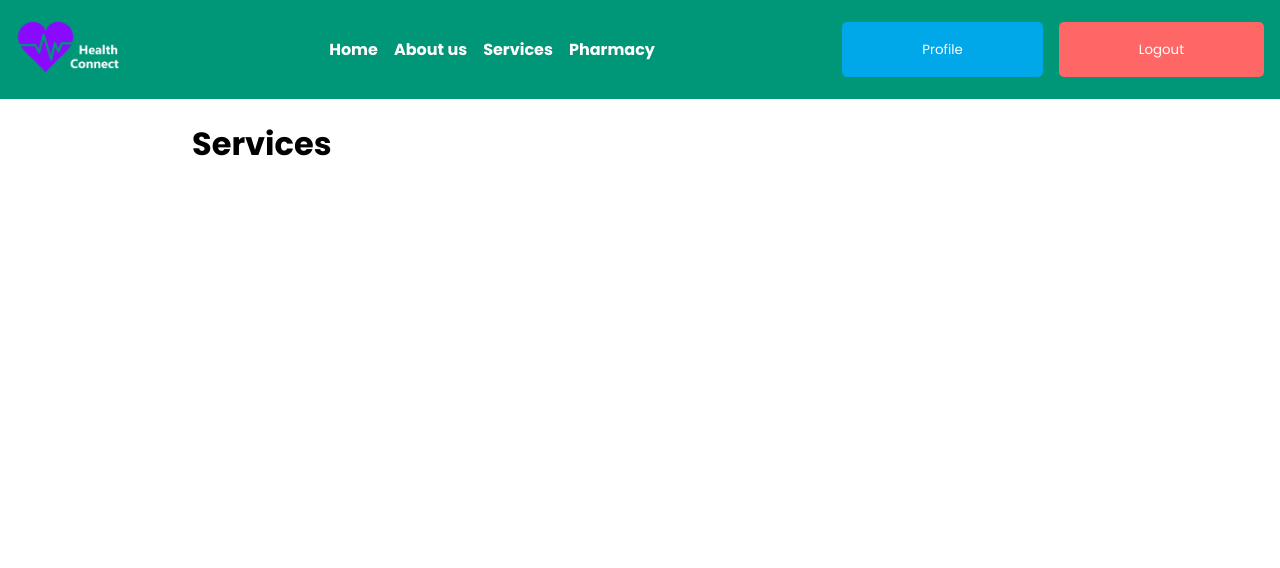
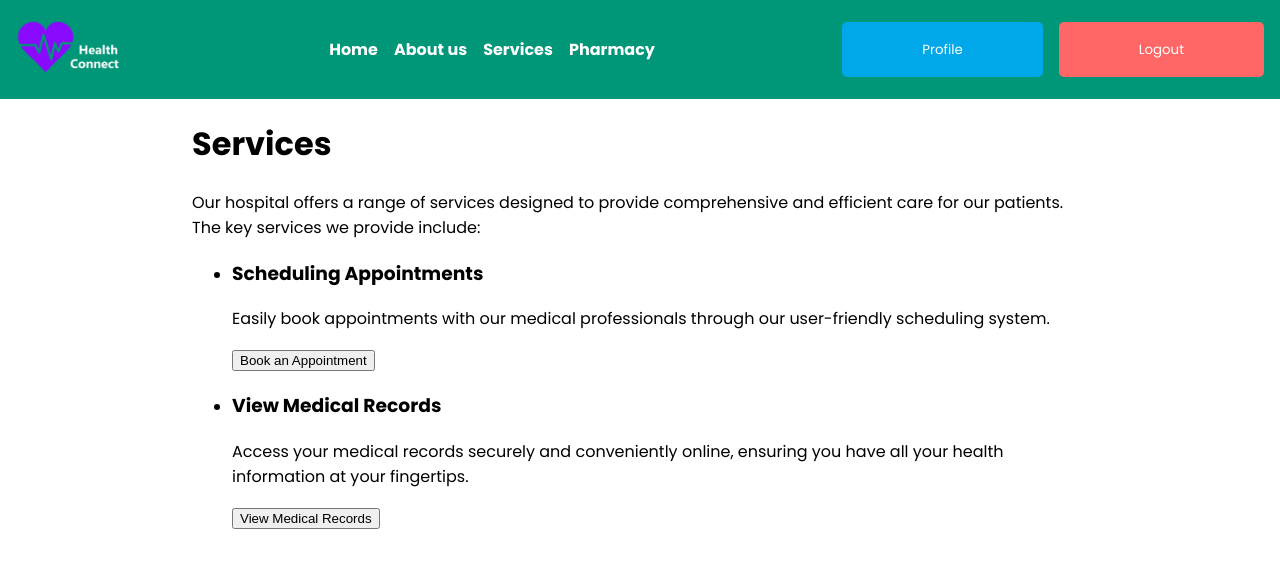
Before and after one commit to codylarge/cs350-summer2024-project-wildfire_warriors, a Django app: page /services/ in a window 1280 px wide. Shown: the top 568 px of the page. Run offline with Django 5.2, Linux system fonts and the light colour scheme; a user stored in the database is signed in; some web fonts are replaced.

Commit message:
Update services.html

```diff
--- a/healthconnect/templates/services.html
+++ b/healthconnect/templates/services.html
@@ -6,4 +6,17 @@ Services
 
 {% block content %}
 <h1>Services</h1>
+<p>Our hospital offers a range of services designed to provide comprehensive and efficient care for our patients. The key services we provide include:</p>
+<ul>
+    <li>
+        <h3>Scheduling Appointments</h3>
+        <p>Easily book appointments with our medical professionals through our user-friendly scheduling system.</p>
+        <button onclick="window.location.href='/book-appointment'">Book an Appointment</button>
+    </li>
+    <li>
+        <h3>View Medical Records</h3>
+        <p>Access your medical records securely and conveniently online, ensuring you have all your health information at your fingertips.</p>
+        <button onclick="window.location.href='/view-medical-records'">View Medical Records</button>
+    </li>
+</ul>
 {% endblock %}
```
